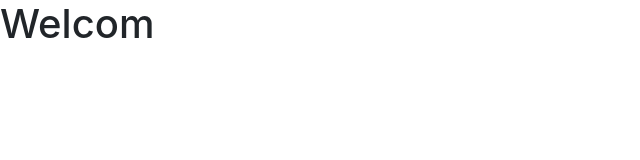
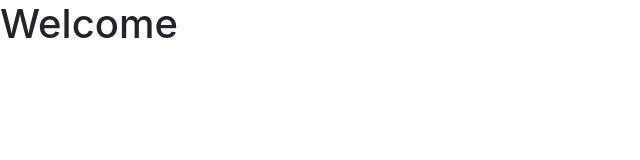
Before and after one commit to tylerdrewwork/Surveasy, a React (Create React App) app in the folder client/: page /admin in a window 1280 px wide. Shown: the top 160 px of the page, without its empty margins (0-640 px from the left). Built offline with nearby package versions, Linux system fonts and the light colour scheme; the HTML template or start-up script is replaced by a standard one.

Commit message:
starting to work on admin page

```diff
--- a/client/src/pages/admin.js
+++ b/client/src/pages/admin.js
@@ -1,15 +1,17 @@
 import React, { useState, useEffect } from "react";
 import Button from "../components/Button/button";
 //import { Link } from "react-router-dom";
-//import { Col, Row, Container } from "../components/Grid";
-//import { List, ListItem } from "../components/List";
+import {Grid, Row, Col} from "react-bootstrap"
 import Input from "../components/Input/input";
 import "./style.css";
 
 function Admin() {
   return (
+    //navbar will be set up here
+    // ---- Have the log out button link here
+    //starting the side survey page
     <div>
-      <h1>Welcom</h1>
+      <h1>Welcome</h1>
     </div>
   );
 }
```
